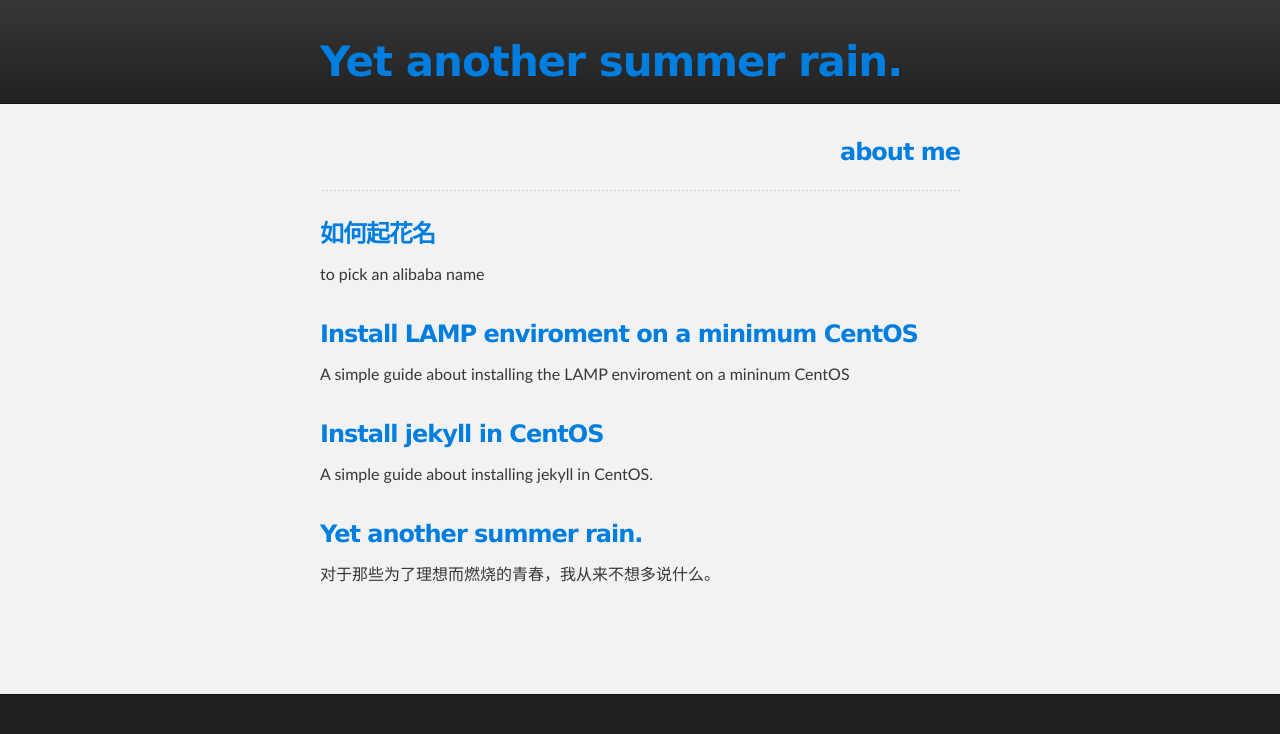
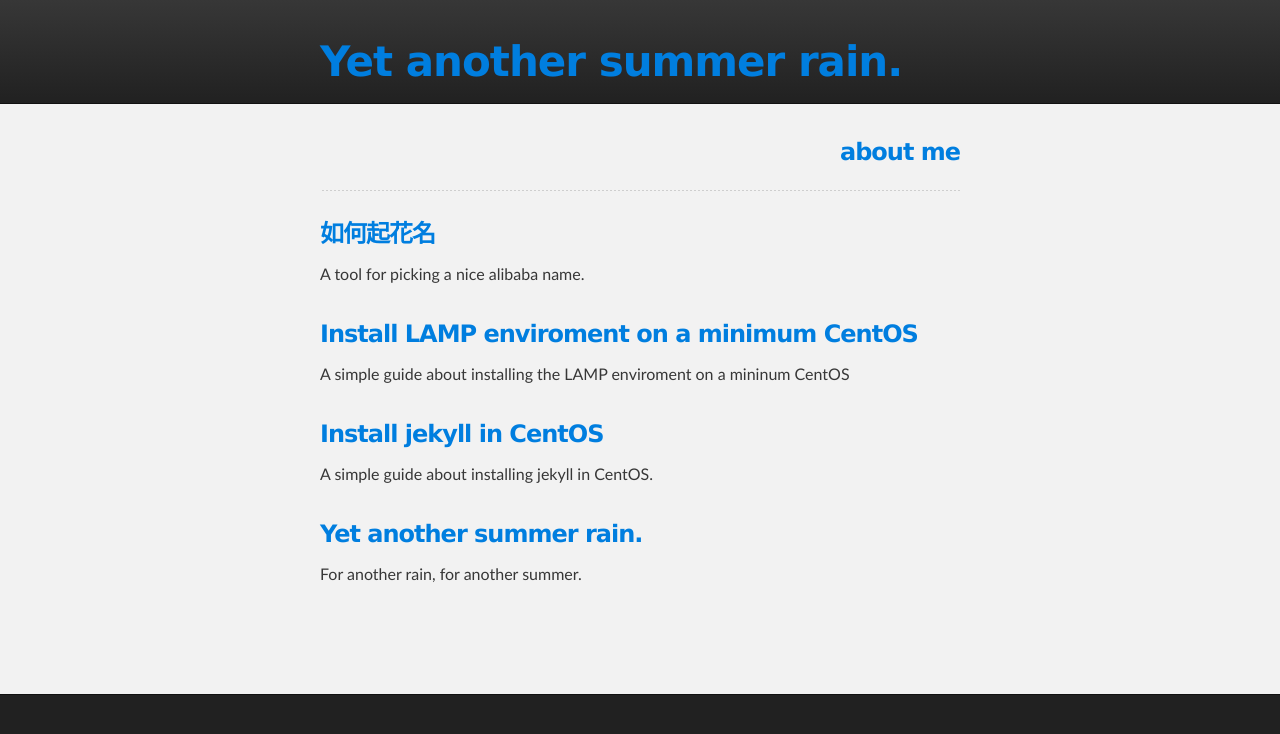
Before and after one commit to liaohuqiu/liaohuqiu.github.io, a Jekyll site: the page built from index.md, in a window 1280 px wide. Shown: the top 734 px of the page. Built offline with Jekyll 4.4.1, drawn with Linux system fonts in a browser that asks for light colours; nearby versions of some CDN libraries; Markdown is read by kramdown in place of the engine named in the settings.

Commit message:
modify some description

```diff
--- a/_posts/blog/2013-08/2013-08-07-yet-another-summer-rain.md
+++ b/_posts/blog/2013-08/2013-08-07-yet-another-summer-rain.md
@@ -1,7 +1,7 @@
 ---
 layout: post
 title: Yet another summer rain.
-description: 对于那些为了理想而燃烧的青春，我从来不想多说什么。
+description: For another rain, for another summer.
 category: blog
 ---
 <h2> {{ page.title }} </h2>
--- a/_posts/blog/2013-08/2013-08-18-pick-an-alibaba-name.md
+++ b/_posts/blog/2013-08/2013-08-18-pick-an-alibaba-name.md
@@ -1,7 +1,7 @@
 ---
 layout: post
 title: 如何起花名
-description: to pick an alibaba name
+description: A tool for picking a nice alibaba name.
 category: blog
 js: /js/pick-alibaba-name.js?v=1
 
@@ -12,7 +12,7 @@ js: /js/pick-alibaba-name.js?v=1
 
 阿里有三大人文文化：`武侠`，`倒立`，`店小二`。作为武侠文化的一部分，每个阿里人都有自己的花名。
 
-花名不是随便起的，因为花名是行走江湖的名号。一般要求花名为2个汉字，要有武侠风情，示意积极向上。
+花名不是随便起的，花名是行走江湖的名号。一般要求花名为2个汉字，要有武侠风情，示意积极向上。
 
 随着阿里集团的壮大，越来越多的人加入，并且阿里会为离开的员工保留花名。所以对新入职的同事来说，起一个好的花名越来越难。
 
@@ -20,7 +20,7 @@ js: /js/pick-alibaba-name.js?v=1
 
 我个人觉得这个方法挺有效的，希望能对大家有帮助。
 
-祝愿你即将开始的阿里生活, 精彩、顺利。
+祝愿你即将开始的阿里生活 精彩，顺利。
 
 对了，我是 `无朽`，我们阿里见。
 
```
